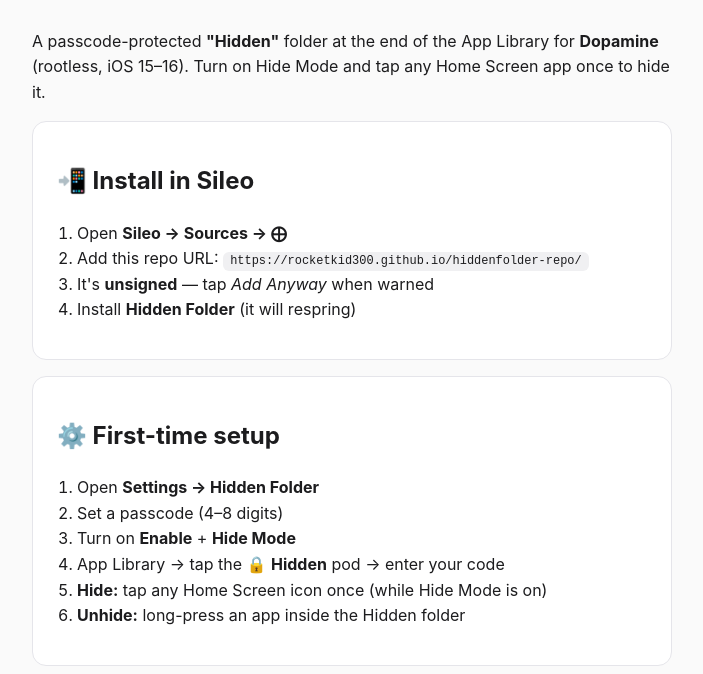
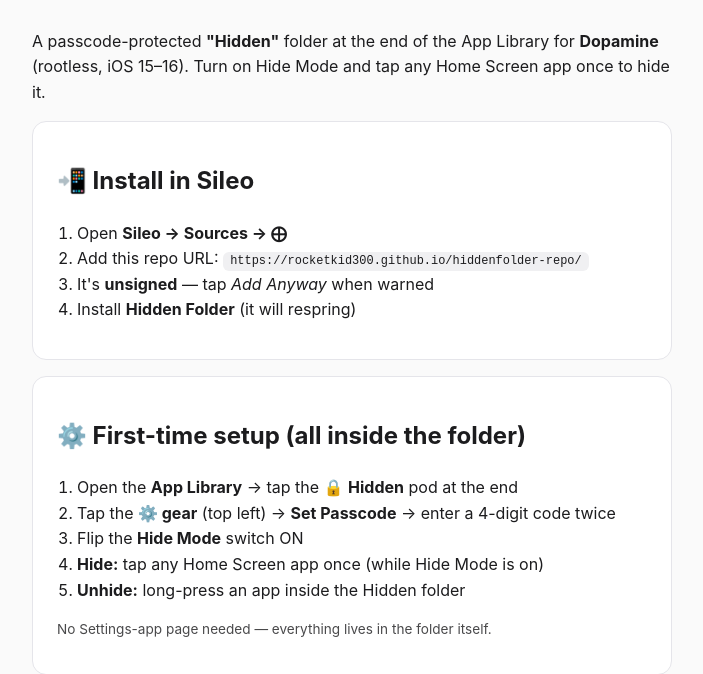
Before and after one commit to Rocketkid300/hiddenfolder-repo, a plain HTML site: page index.html in a window 1280 px wide. Shown: the part 128-802 px from the top of the page, without its empty margins (288-991 px from the left). Drawn offline with Linux system fonts and the light colour scheme.

Commit message:
Sileo repo update 2026-09-19

```diff
--- a/index.html
+++ b/index.html
@@ -49,15 +49,15 @@
   </div>
 
   <div class="card">
-    <h2>⚙️ First-time setup</h2>
+    <h2>⚙️ First-time setup (all inside the folder)</h2>
     <ol>
-      <li>Open <strong>Settings → Hidden Folder</strong></li>
-      <li>Set a passcode (4–8 digits)</li>
-      <li>Turn on <strong>Enable</strong> + <strong>Hide Mode</strong></li>
-      <li>App Library → tap the 🔒 <strong>Hidden</strong> pod → enter your code</li>
-      <li><strong>Hide:</strong> tap any Home Screen icon once (while Hide Mode is on)</li>
+      <li>Open the <strong>App Library</strong> → tap the 🔒 <strong>Hidden</strong> pod at the end</li>
+      <li>Tap the <strong>⚙️ gear</strong> (top left) → <strong>Set Passcode</strong> → enter a 4-digit code twice</li>
+      <li>Flip the <strong>Hide Mode</strong> switch ON</li>
+      <li><strong>Hide:</strong> tap any Home Screen app once (while Hide Mode is on)</li>
       <li><strong>Unhide:</strong> long-press an app inside the Hidden folder</li>
     </ol>
+    <p style="font-size:.85rem; opacity:.8">No Settings-app page needed — everything lives in the folder itself.</p>
   </div>
 
   <div class="card">
```
Also changed, not shown: 7 other files.
